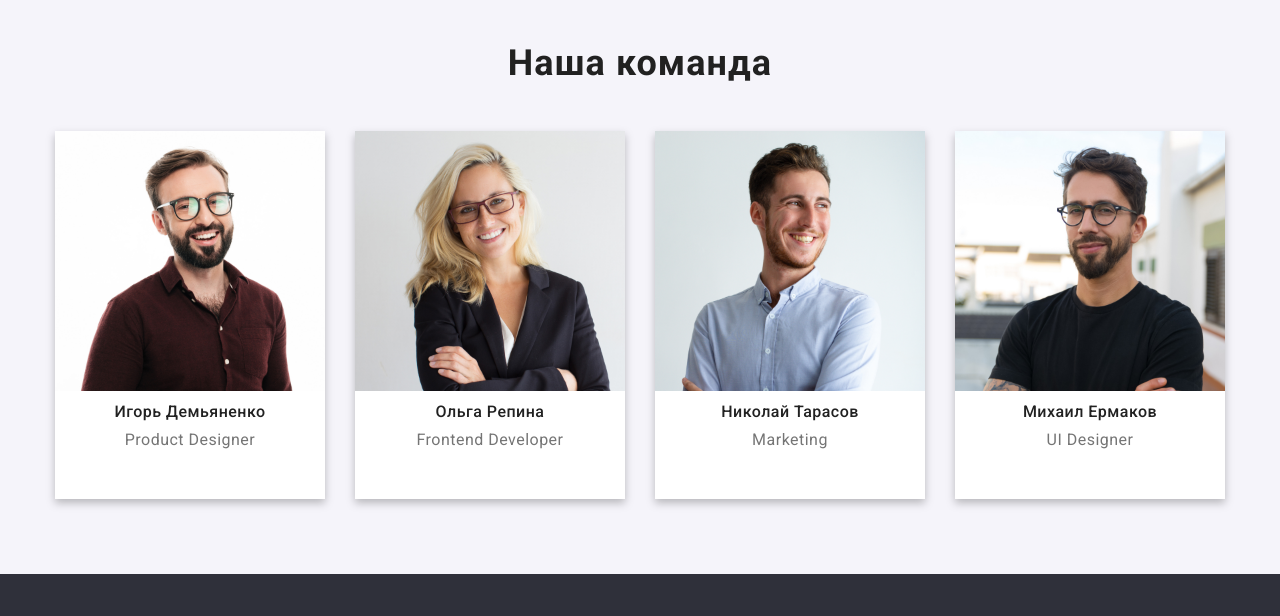
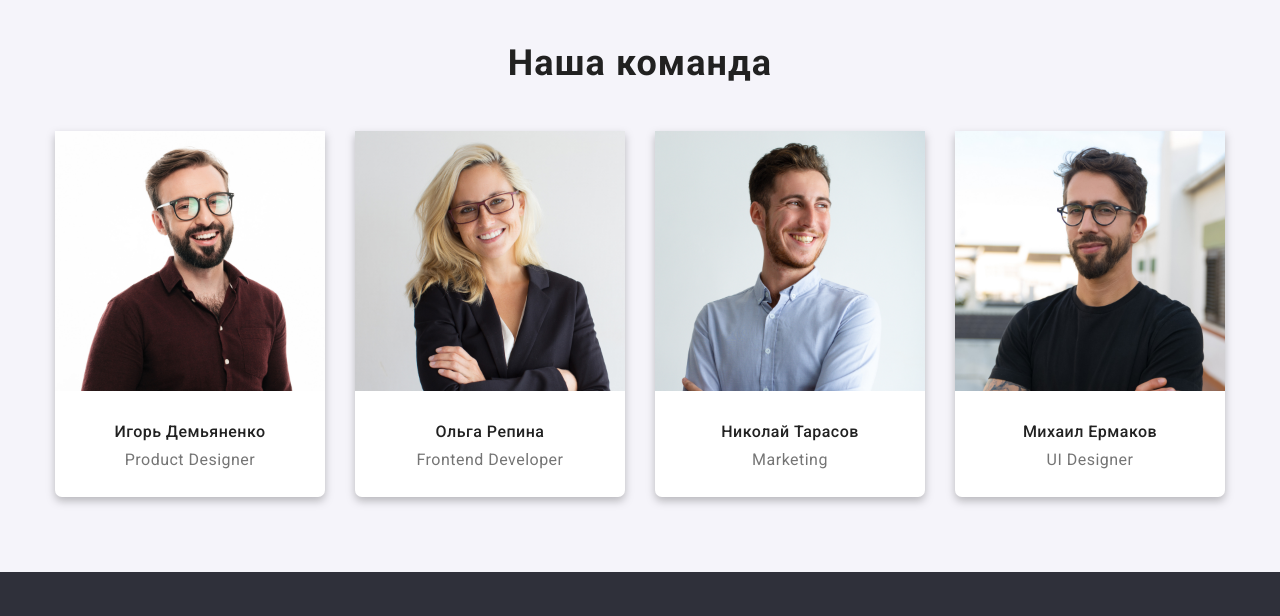
Before and after one commit to sla6ak/goit-markup-hw-08, a plain HTML site: page index.html in a window 1280 px wide. Shown: the part 1400-2016 px from the top of the page. Drawn offline with nearby package versions, Linux system fonts and the light colour scheme.

Commit message:
deleted h and w

```diff
--- a/css/styles.css
+++ b/css/styles.css
@@ -223,11 +223,10 @@ li{
     margin-top: 30px;
 }
 .portrets--card{
-    max-width: 270px;
-    min-height: 368px;
     background-color: var(--fon-color);
     text-align: center;
     filter: drop-shadow(0px 4px 4px rgba(0, 0, 0, 0.25));
+    border-radius: 7px;
 }
 .portrets--title{
 font-weight: 500;
@@ -235,6 +234,7 @@ font-size: 16px;
 line-height: 2;
 letter-spacing: 0.03em;
 color: var(--streng-black);
+margin-top: 20px;
 }
 .profesional{
 font-weight: normal;
@@ -242,6 +242,7 @@ font-size: 16px;
 line-height: 1.5;
 letter-spacing: 0.03em;
 color: var(--p-color);
+margin-bottom: 25px;
 }
 
 /* стили только для портфолио */
```
